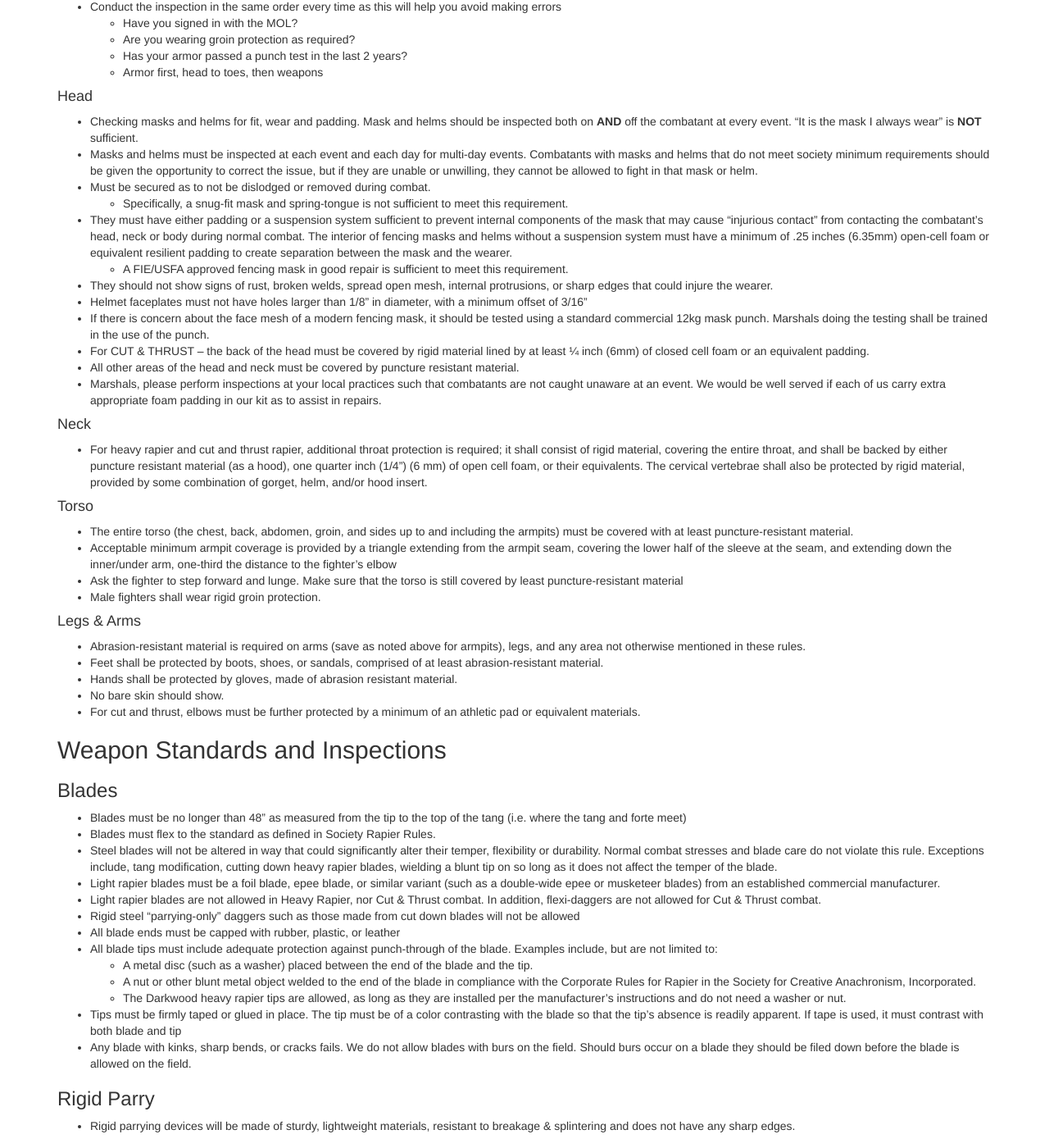
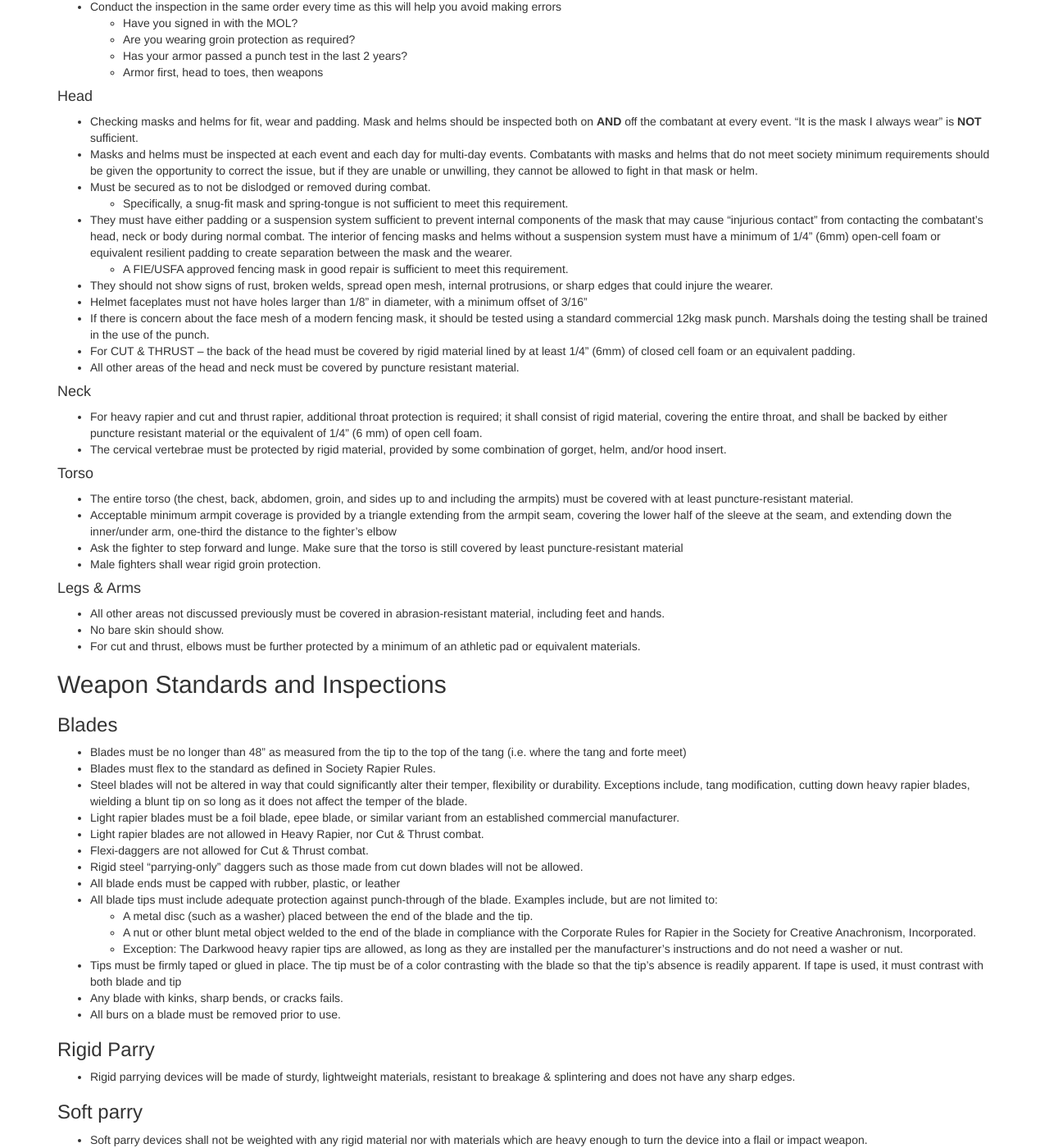
Before and after one commit to academie-de-espee/earl-marshal, a Jekyll site: the page built from training/rapier-marshal.md, in a window 1280 px wide and 1400 px high, scrolled down 2213 px. Shown: the whole window at 82% size. Built offline with Jekyll 4.4.1, drawn with Linux system fonts in a browser that asks for light colours; some of the changed text lies outside the part shown.

Commit message:
slight cleanup in prep of updates for C&T

```diff
--- a/training/rapier-marshal.md
+++ b/training/rapier-marshal.md
@@ -21,13 +21,6 @@ Please send comments to the [Deputy Earl Marshal for Training](mailto:dem-traini
 * Attempt to ensure a uniformity of training and experience among the marshallate such that rules are being enforced in the same way across the Kingdom.
 * Provide new marshals with the mental toolkit necessary to manage fights and uphold armor and weapons standards in potentially stressful situations
 
-### Training
-* **A Marshal in Training (MIT) is not a marshal.**
-* An MIT cannot, on their own, monitor fights, inspect weapons, or sign off on paperwork.
-* An MIT is expected to perform the tasks of a marshal but under the direct supervision of a warranted marshal and with the approval of discipline-marshal- in-charge.
-* Warranted marshals supervising an MIT should be performing the task of a rapier marshal with the MIT, either directly supervising their work or having the MIT shadow the rapier marshal.  The intent is that the supervising marshal and MITs observe the same exchanges, weapons, and interactions.  If any such issues arise the supervising marshal needs to be able to immediately step in and correct the mistakes of the MIT.
-* MITs should not be used to fill marshal positions in order to complete necessary marshal tasks during any activity.
-
 ### Requirements
 * This class
 * Field Marshal 201
@@ -69,17 +70,17 @@ Please send comments to the [Deputy Earl Marshal for Training](mailto:dem-traini
 * Masks and helms must be inspected at each event and each day for multi-day events. Combatants with masks and helms that do not meet society minimum requirements should be given the opportunity to correct the issue, but if they are unable or unwilling, they cannot be allowed to fight in that mask or helm.
 * Must be secured as to not be dislodged or removed during combat.
     * Specifically, a snug-fit mask and spring-tongue is not sufficient to meet this requirement.
-* They must have either padding or a suspension system sufficient to prevent internal components of the mask that may cause "injurious contact" from contacting the combatant's head, neck or body during normal combat.  The interior of fencing masks and helms without a suspension system must have a minimum of .25 inches (6.35mm) open-cell foam or equivalent resilient padding to create separation between the mask and the wearer.
+* They must have either padding or a suspension system sufficient to prevent internal components of the mask that may cause "injurious contact" from contacting the combatant's head, neck or body during normal combat.  The interior of fencing masks and helms without a suspension system must have a minimum of 1/4" (6mm) open-cell foam or equivalent resilient padding to create separation between the mask and the wearer.
     * A FIE/USFA approved fencing mask in good repair is sufficient to meet this requirement.
 * They should not show signs of rust, broken welds, spread open mesh, internal protrusions, or sharp edges that could injure the wearer.
 * Helmet faceplates must not have holes  larger than 1/8" in diameter,  with a minimum offset of 3/16"
 * If there is concern about the face mesh of a modern fencing mask, it should be tested using a standard commercial 12kg mask punch. Marshals doing the testing shall be trained in the use of the punch.
-* For CUT & THRUST – the back of the head must be covered by rigid material lined by at least ¼ inch (6mm) of closed cell foam or an equivalent padding.
+* For CUT & THRUST – the back of the head must be covered by rigid material lined by at least 1/4" (6mm) of closed cell foam or an equivalent padding.
 * All other areas of the head and neck must be covered by puncture resistant material.
-* Marshals, please perform inspections at your local practices such that combatants are not caught unaware at an event. We would be well served if each of us carry extra appropriate foam padding in our kit as to assist in repairs.
 
 #### Neck
-* For heavy rapier and cut and thrust rapier, additional throat protection is required; it shall consist of rigid material, covering the entire throat, and shall be backed by either puncture resistant material (as a hood), one quarter inch (1/4") (6 mm) of open cell foam, or their equivalents. The cervical vertebrae shall also be protected by rigid material, provided by some combination of gorget, helm, and/or hood insert.
+* For heavy rapier and cut and thrust rapier, additional throat protection is required; it shall consist of rigid material, covering the entire throat, and shall be backed by either puncture resistant material or the equivalent of 1/4" (6 mm) of open cell foam.
+* The cervical vertebrae must be protected by rigid material, provided by some combination of gorget, helm, and/or hood insert.
 
 #### Torso
 * The entire torso (the chest, back, abdomen, groin, and sides up to and including the armpits) must be covered with at least puncture-resistant material.
@@ -88,9 +89,7 @@ Please send comments to the [Deputy Earl Marshal for Training](mailto:dem-traini
 * Male fighters shall wear rigid groin protection.
 
 #### Legs & Arms
-* Abrasion-resistant material is required on arms (save as noted above for armpits), legs, and any area not otherwise mentioned in these rules.
-* Feet shall be protected by boots, shoes, or sandals, comprised of at least abrasion-resistant material.
-* Hands shall be protected by gloves, made of abrasion resistant material.
+* All other areas not discussed previously must be covered in abrasion-resistant material, including feet and hands.
 * No bare skin should show.
 * For cut and thrust, elbows must be further protected by a minimum of an athletic pad or equivalent materials.
 
@@ -98,17 +97,19 @@ Please send comments to the [Deputy Earl Marshal for Training](mailto:dem-traini
 ### Blades
 * Blades must be no longer than 48" as measured from the tip to the top of the tang (i.e. where the tang and forte meet)
 * Blades must flex to the standard as defined in Society Rapier Rules.
-* Steel blades will not be altered in way that could significantly alter their temper, flexibility or durability. Normal combat stresses and blade care do not violate this rule. Exceptions include, tang modification, cutting down heavy rapier blades, wielding a blunt tip on so long as it does not affect the temper of the blade.
-* Light rapier blades must be a foil blade, epee blade, or similar variant (such as a double-wide epee or musketeer blades) from an established commercial manufacturer.
-* Light rapier blades are not allowed in Heavy Rapier, nor Cut & Thrust combat. In addition, flexi-daggers are not allowed for Cut & Thrust combat.
-* Rigid steel "parrying-only" daggers such as those made from cut down blades will not be allowed
+* Steel blades will not be altered in way that could significantly alter their temper, flexibility or durability.  Exceptions include, tang modification, cutting down heavy rapier blades, wielding a blunt tip on so long as it does not affect the temper of the blade.
+* Light rapier blades must be a foil blade, epee blade, or similar variant from an established commercial manufacturer.
+* Light rapier blades are not allowed in Heavy Rapier, nor Cut & Thrust combat.
+* Flexi-daggers are not allowed for Cut & Thrust combat.
+* Rigid steel "parrying-only" daggers such as those made from cut down blades will not be allowed.
 * All blade ends must be capped with rubber, plastic, or leather
 * All blade tips must include adequate protection against punch-through of the blade. Examples include, but are not limited to:
     * A metal disc (such as a washer) placed between the end of the blade and the tip.
-    *  A nut or other blunt metal object welded to the end of the blade in compliance with the Corporate Rules for Rapier in the Society for Creative Anachronism, Incorporated.
-    * The Darkwood heavy rapier tips are allowed, as long as they are installed per the manufacturer's instructions and do not need a washer or nut.
+    * A nut or other blunt metal object welded to the end of the blade in compliance with the Corporate Rules for Rapier in the Society for Creative Anachronism, Incorporated.
+    * Exception: The Darkwood heavy rapier tips are allowed, as long as they are installed per the manufacturer's instructions and do not need a washer or nut.
 * Tips must be firmly taped or glued in place. The tip must be of a color contrasting with the blade so that the tip's absence is readily apparent. If tape is used, it must contrast with both blade and tip
-* Any blade with kinks, sharp bends, or cracks fails. We do not allow blades with burs on the field. Should burs occur on a blade they should be filed down before the blade is allowed on the field.
+* Any blade with kinks, sharp bends, or cracks fails.
+* All burs on a blade must be removed prior to use.
 
 ### Rigid Parry
 * Rigid parrying devices will be made of sturdy, lightweight materials, resistant to breakage & splintering and does not have any sharp edges.
@@ -172,7 +173,7 @@ Please send comments to the [Deputy Earl Marshal for Training](mailto:dem-traini
    * The level of skill required and described above should be considered:  "competence"
 
 ### Criteria for passing for cut and thrust combat authorization
-   *  "Competence" as described above
+   * "Competence" as described above
    * A higher standard applies as the addition of percussive cuts requires a greater degree of skill to ensure safety for the fighter and opponents
    * Authorizing fighter must demonstrate the ability to conduct attacks in series, incorporating multiple blows and/or feints
    * Authorizing fighter must demonstrate a defense capable of protecting against complex attacks such as described above
@@ -186,7 +187,7 @@ Please send comments to the [Deputy Earl Marshal for Training](mailto:dem-traini
 * Marshals (generally speaking) are not physicians, but do have a responsibility to the safety of fighters under their management.  Fighters should be allowed to monitor their own level of injury and gauge their ability to engage in combat activities.  Some special cases, however, are mentioned below:
 
 ### Bloodborne pathogens
-   * Fighters with freely flowing wounds must be removed from the field until the wounds can be dressed in such a way to prevent blood (or vomit) from coming into contact with other participants in the activities of the day.
+   * Fighters with freely flowing wounds must be removed from the field until the wounds can be dressed in such a way to prevent blood (or vomit) from coming into contact with other participants.
    * Marshals should seek to identify the root cause of any cut or bloody injury to confirm that the armor and weapons of the participants continue to meet Society standards.
 
 ### Concussions
@@ -220,11 +221,11 @@ Please send comments to the [Deputy Earl Marshal for Training](mailto:dem-traini
 ### Melees
 * In melees, fighters are engaged with all opponents immediately upon the call to lay on.
 * Fighters may strike any opponent with any legal blow if they are within the 180 degree arc of the opponent's front. A fighter who approaches an opponent from behind shall not deliver a blow until the fighter is within that frontal arc. A fighter may never deliberately strike an opponent from behind.
-* Killing from behind is allowed if it has been announced beforehand.Per society rules for "death from behind" in melees shall be: a fighter does so by laying the rapier blade over the opponent's shoulder, to at least a third of the blade, while calling "Dead, my lord" (or other short, courteous phrases) in a loud, clear voice.  The opponent will be deemed "killed" the instant the blade touches his shoulder.
+* Killing from behind is allowed if it has been announced beforehand.  Per society rules for "death from behind" in melees shall be: a fighter does so by laying the rapier blade over the opponent's shoulder, to at least a third of the blade, while calling "Dead, my lord" (or other short, courteous phrases) in a loud, clear voice.  The opponent will be deemed "killed" the instant the blade touches his shoulder.
 
 
 ## Event reporting
-* Anyone can file a report using the form on the marshal's website for any marshal activity. You don't have to be the MiC, or even a marshal to bring things to the attention of the Kingdom marshallate..
+* Anyone can file a report using the form on the marshal's website for any marshal activity. You don't have to be the MiC, or even a marshal to bring things to the attention of the Kingdom marshallate.
 * File reports within 10 days of the event.
 * If there is an injury you must fill this out within 24 hours.
 * Discipline MiCs should file the report and then inform the overall event MiC that it has been done; event MiCs should make sure all discipline reports are filed.
```
Also changed, not shown: other parts of training/rapier-marshal.md (+8 -0 lines).
